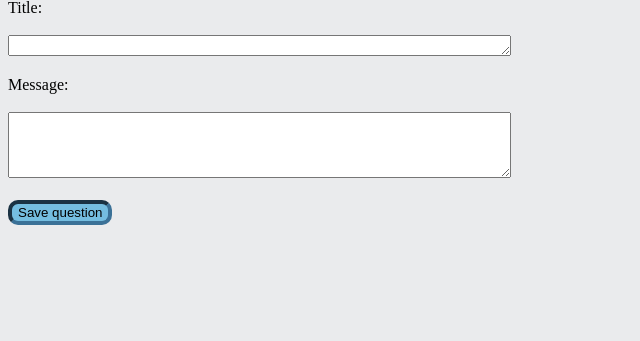
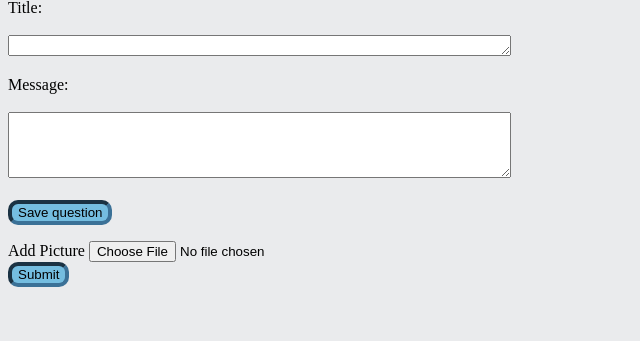
Before and after one commit to stelmaszczykadrian/Ask-Mate, a Flask app: page /add-question in a window 1280 px wide. Shown: the part 135-476 px from the top of the page, without its empty margins (0-640 px from the left). Run offline with Flask 2, Linux system fonts and the light colour scheme.

Commit message:
dodanie przycisku add photo

```diff
--- a/templates/add-question.html
+++ b/templates/add-question.html
@@ -19,6 +19,13 @@
         <p><label for="message">Message:</label><br><br>
             <textarea id="message" name="message" rows="4" cols="60" value=""></textarea><br><br>
             <button type="submit">Save question</button>
+        <div>
+        <label for="question_pic">Add Picture</label>
+        <input type="file" id="question_pic" name="question_pic" accept=".jpg, .jpeg, .png" />
+        </div>
+        <div>
+            <button>Submit</button>
+        </div>
     </form>
 
 </body>
```
